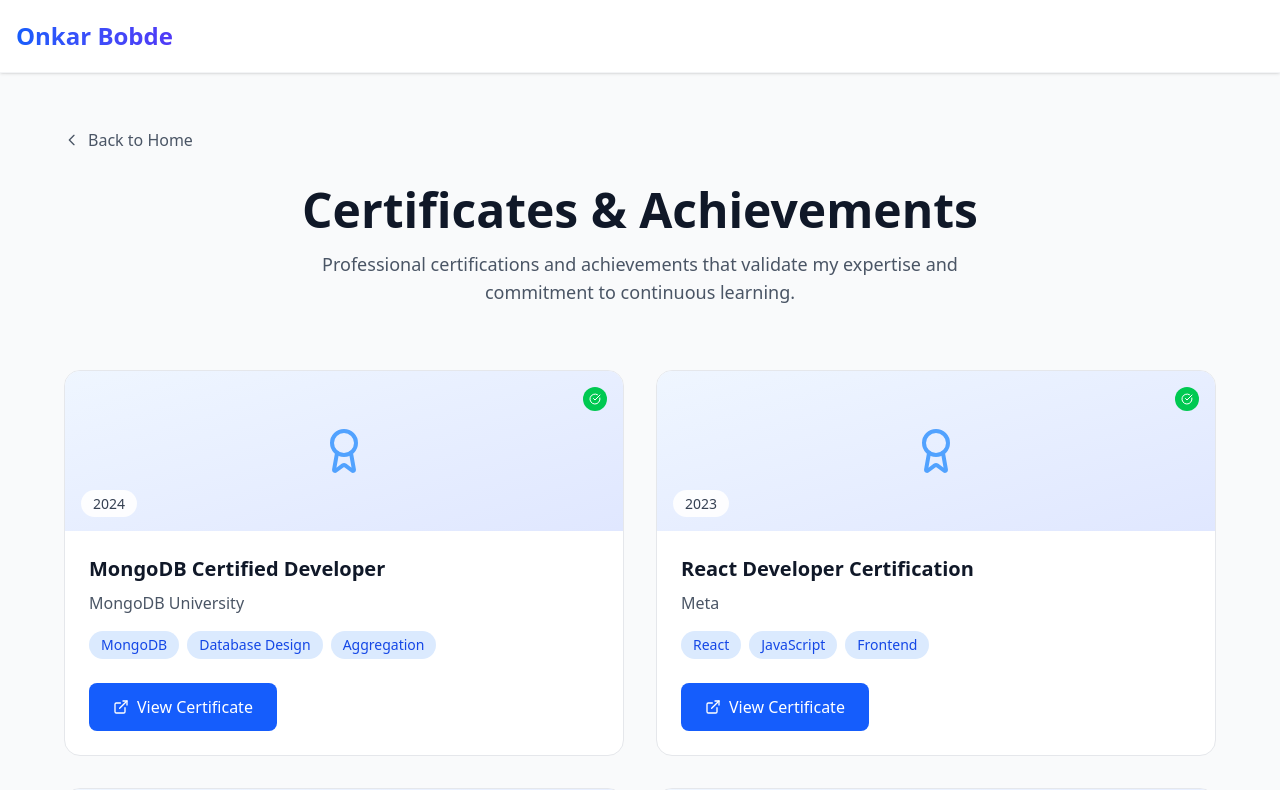
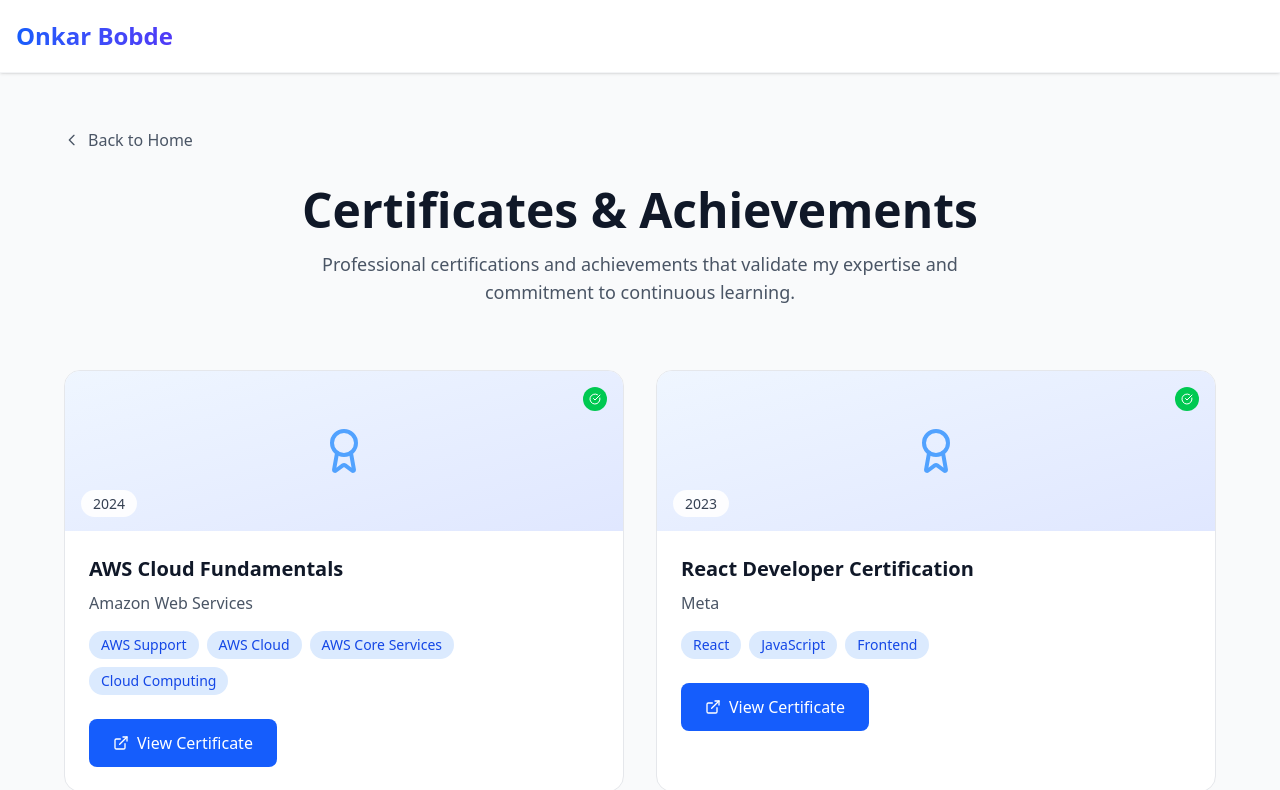
Before and after one commit to Omkys/my-portfolip, a React (Vite) app: page /certificates in a window 1280 px wide. Shown: the top 790 px of the page. Built offline with nearby package versions, Linux system fonts and the light colour scheme.

Commit message:
Add certificate section

```diff
--- a/src/sections/certificate.jsx
+++ b/src/sections/certificate.jsx
@@ -4,13 +4,13 @@ import { Award, ExternalLink, Calendar, CheckCircle, Star } from 'lucide-react';
 
 const certificates = [
   {
-    title: "MongoDB Certified Developer",
-    issuer: "MongoDB University",
+    title: "AWS Cloud Fundamentals",
+    issuer: "Amazon Web Services",
     date: "2024",
-    credentialId: "CERT-12345",
-    skills: ["MongoDB", "Database Design", "Aggregation"],
+    credentialId: "e3e1d99f-42ce-486a-b352-6c39e04c9092",
+    skills: ["AWS Support", "AWS Cloud", "AWS Core Services", "Cloud Computing"],
     verified: true,
-    link: "https://www.credly.com/users/onkar-bobde.fe3f30b9"
+    link: "https://www.credly.com/badges/e3e1d99f-42ce-486a-b352-6c39e04c9092/public_url"
   },
   {
     title: "React Developer Certification",
```
